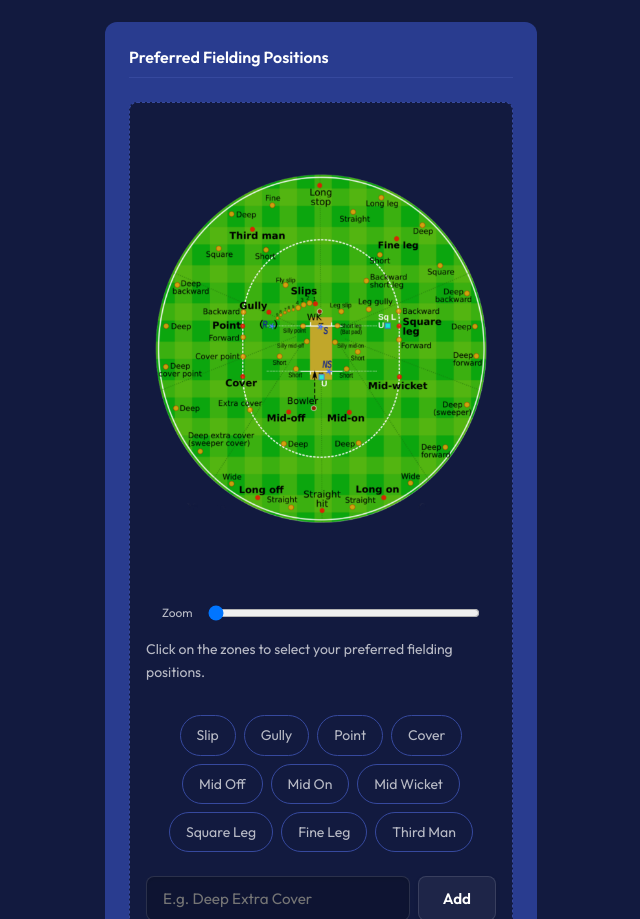
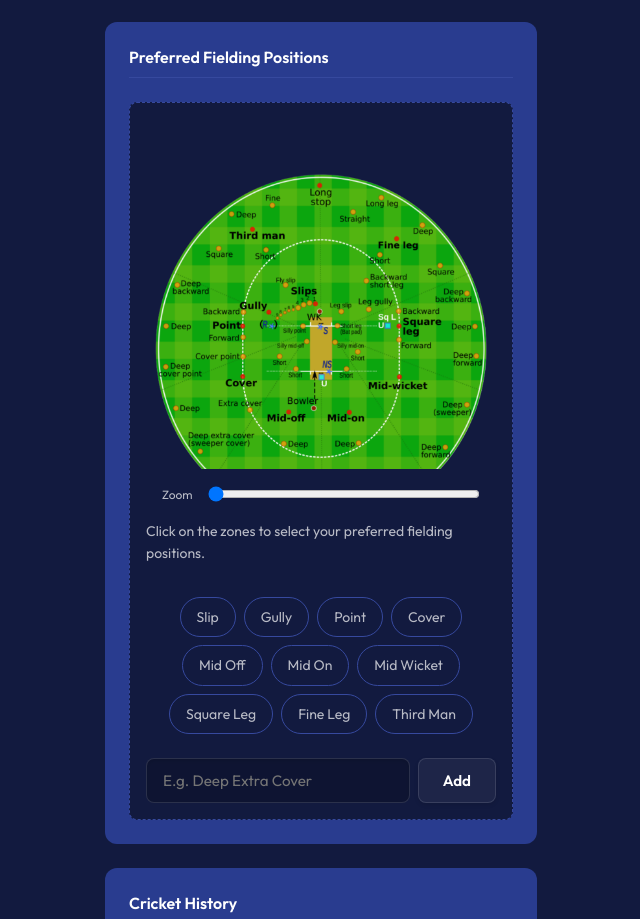
Before and after one commit to Kundan-23/gicl, a React (Vite) app: page /onboarding/step4 in a window 1280 px wide. Shown: the part 1543-2462 px from the top of the page, without its empty margins (319-959 px from the left). Built offline with nearby package versions, Linux system fonts and the light colour scheme.

Commit message:
Fix field positions map zoom panning

```diff
--- a/src/pages/PlayerOnboarding/Step4_PlayerProfile.jsx
+++ b/src/pages/PlayerOnboarding/Step4_PlayerProfile.jsx
@@ -289,17 +289,18 @@ const Step4_PlayerProfile = () => {
           <h3 className="heading-3" style={{ marginBottom: '1.5rem', fontSize: '1rem', borderBottom: '1px solid var(--bg-surface-elevated)', paddingBottom: '0.5rem' }}>Preferred Fielding Positions</h3>
 
           <div style={{ backgroundColor: 'var(--bg-color)', borderRadius: 'var(--radius-md)', border: '1px dashed var(--bg-surface-elevated)', padding: '1rem', display: 'flex', flexDirection: 'column', alignItems: 'center', gap: '1rem', overflow: 'hidden' }}>
-            <div style={{ width: '100%', maxWidth: '350px', position: 'relative', overflow: 'hidden', display: 'flex', justifyContent: 'center' }}>
+            <div style={{ width: '100%', maxWidth: '350px', maxHeight: '350px', position: 'relative', overflow: 'auto', display: 'flex', borderRadius: '8px' }}>
               <img
                 src="/images/field-map.png"
                 alt="Cricket Field Positions"
                 style={{
-                  width: '100%',
+                  width: `${zoomLevel * 100}%`,
+                  minWidth: '100%',
+                  height: 'auto',
                   borderRadius: '50%',
                   display: 'block',
-                  transform: `scale(${zoomLevel})`,
-                  transformOrigin: 'center center',
-                  transition: 'transform 0.2s ease-out'
+                  margin: 'auto',
+                  transition: 'width 0.2s ease-out'
                 }}
               />
             </div>
```
